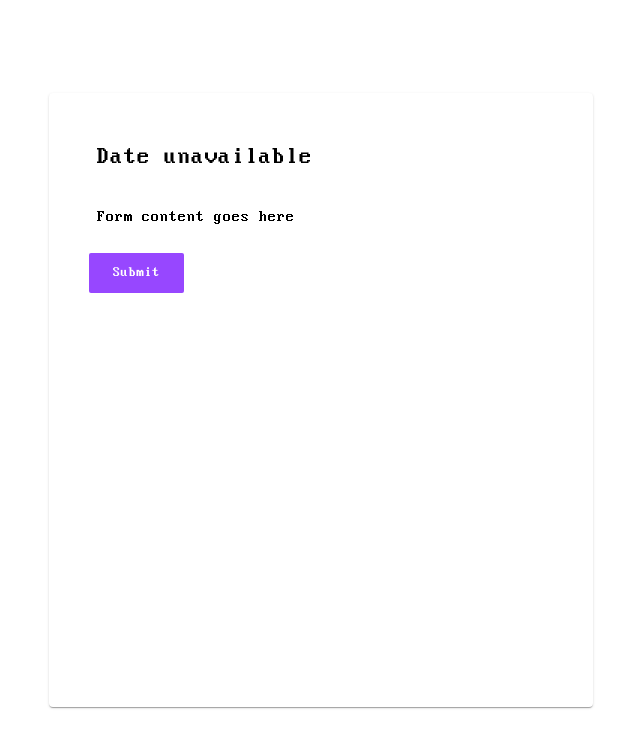
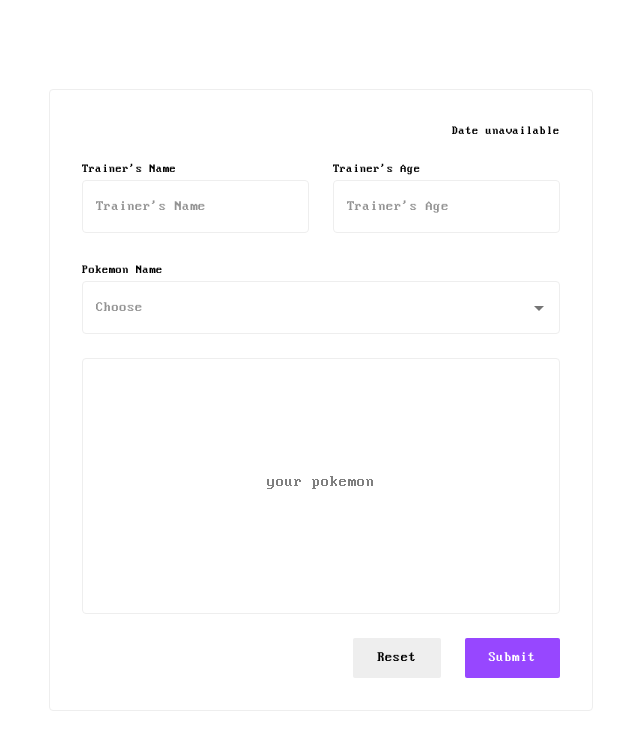
Before and after one commit to hcsvnt/jjit, a Next.js app: page / in a window 1280 px wide. Shown: the top 750 px of the page, without its empty margins (319-959 px from the left). Built offline with nearby package versions, Linux system fonts and the light colour scheme.

Commit message:
add: register form markup, most of styling

```diff
--- a/src/app/(frontend)/globals.css
+++ b/src/app/(frontend)/globals.css
@@ -15,7 +15,8 @@
     --color-error: #ff4e4e;
     --shadow-default: 0px 4px 10px 2px rgba(0, 0, 0, 0.1);
     --shadow-focus: 0px 0px 0px 4px rgba(151, 71, 255, 0.25);
-    --border-rounded: 1px solid #7f7f7f;
+    --border: 1px solid var(--color-grey-400);
+    --border-rounded: 1px solid var(--color-grey-200);
     --radius: 2px;
     --radius-full: 16px;
 }
--- a/src/app/(frontend)/register_form/register_form.tsx
+++ b/src/app/(frontend)/register_form/register_form.tsx
@@ -3,8 +3,8 @@
 import React, { useState, useCallback, useMemo } from 'react';
 import {
     Box,
-    TextField,
-    Autocomplete,
+    // TextField,
+    // Autocomplete,
     CircularProgress,
     Alert,
     Typography,
@@ -19,27 +19,64 @@
 import type { PokemonJSON, Pokemon } from '@/types';
 import theme from '@/theme/theme';
 import Button from '../../../components/button';
+import { P, Span } from '@/components/typography';
+import TextField from '@/components/text_field';
+import Autocomplete from '@/components/autocomplete';
 
 type PokemonOption = PokemonJSON['data'][number];
 
 export default function RegisterForm({ header }: { header: React.ReactNode }) {
     console.log('RegisterForm rendered with header:', header);
     return (
-        <Card
-            sx={{
-                width: 544,
-                height: 614,
-                // borderRadius: theme.spacing(2),
-                // borderWidth: 1,
-                // borderStyle: 'solid',
-                // borderColor: 'rgba(0,0,0,0.12)',
-                padding: '32px',
-            }}
-        >
-            <CardHeader title={header} />
-            <CardContent>Form content goes here</CardContent>
-            <CardActions>
-                <Button onClick={() => console.log('Submit clicked')}>
+        <Card sx={{ maxWidth: 544, padding: '32px' }}>
+            <CardHeader
+                title={<P sx={{ fontSize: '12px', textAlign: 'right' }}>{header}</P>}
+                sx={{ padding: 0 }}
+            />
+            <CardContent sx={{ paddingInline: 0 }}>
+                <Box sx={{ display: 'flex', gap: '24px', mb: '24px' }}>
+                    <TextField
+                        label="Trainer's Name"
+                        placeholder="Trainer's Name"
+                        // helperText="Helper text"
+                        // error={true}
+                    />
+                    <TextField
+                        label="Trainer's Age"
+                        placeholder="Trainer's Age"
+                        type="number"
+                        // helperText="Helper text"
+                        // error={true}
+                    />
+                </Box>
+
+                <Autocomplete
+                    options={['Option A', 'Option B', 'Option C']}
+                    noOptionsText="Choose"
+                    renderInput={(params) => (
+                        <TextField {...params} label="Pokemon Name" placeholder="Choose" />
+                    )}
+                    onChange={(event, value) => console.log('Selected:', value)}
+                />
+
+                <Card sx={{ mt: '24px' }}>
+                    <CardContent
+                        sx={{
+                            height: '254px',
+                            display: 'flex',
+                            alignItems: 'center',
+                            justifyContent: 'center',
+                        }}
+                    >
+                        <P sx={{ color: theme.palette.grey[200] }}>your pokemon</P>
+                    </CardContent>
+                </Card>
+            </CardContent>
+            <CardActions sx={{ justifyContent: 'end', gap: '16px', paddingInline: 0, pb: 0 }}>
+                <Button variant="soft" onClick={() => console.log('Reset clicked')}>
+                    Reset
+                </Button>
+                <Button variant="primary" onClick={() => console.log('Submit clicked')}>
                     Submit
                 </Button>
             </CardActions>
--- a/src/components/typography.tsx
+++ b/src/components/typography.tsx
@@ -2,9 +2,9 @@
 
 type Props = React.ComponentProps<typeof MuiTypography>;
 
-export function P({ children, ...props }: Props) {
+export function P({ children, sx, ..._props }: Props) {
     return (
-        <MuiTypography variant="body1" component="p">
+        <MuiTypography variant="body1" component="p" sx={{ ...sx }}>
             {children}
         </MuiTypography>
     );
--- a/src/theme/theme.ts
+++ b/src/theme/theme.ts
@@ -54,6 +54,16 @@
         fontSize: 14,
     },
     components: {
+
+        MuiCard: {
+            styleOverrides: {
+                root: {
+                    boxShadow: 'none',
+                    border: 'var(--border)',
+                }
+            }
+        },
+
         MuiButton: {
             styleOverrides: {
                 root: {
@@ -115,6 +125,11 @@
         MuiTextField: {
             styleOverrides: {
                 root: {
+
+                    '& fieldset': {
+                        border: 'var(--border)',
+                    },
+
                     "& .MuiOutlinedInput-root": {
                         "&:hover .MuiOutlinedInput-notchedOutline": {
                             border: '1px solid var(--color-primary)',
@@ -133,20 +148,6 @@
                         marginLeft: 0,
                         color: colors.foreground
                     }
-
-
-
-                    // '& .MuiOutlinedInput-root': {
-                    //     '& fieldset': {
-                    //         borderColor: colors.grey300,
-                    //     },
-                    //     '&:hover fieldset': {
-                    //         borderColor: colors.grey200,
-                    //     },
-                    //     '&.Mui-focused fieldset': {
-                    //         borderColor: colors.primary,
-                    //     },
-                    // },
                 },
             },
         },
```
